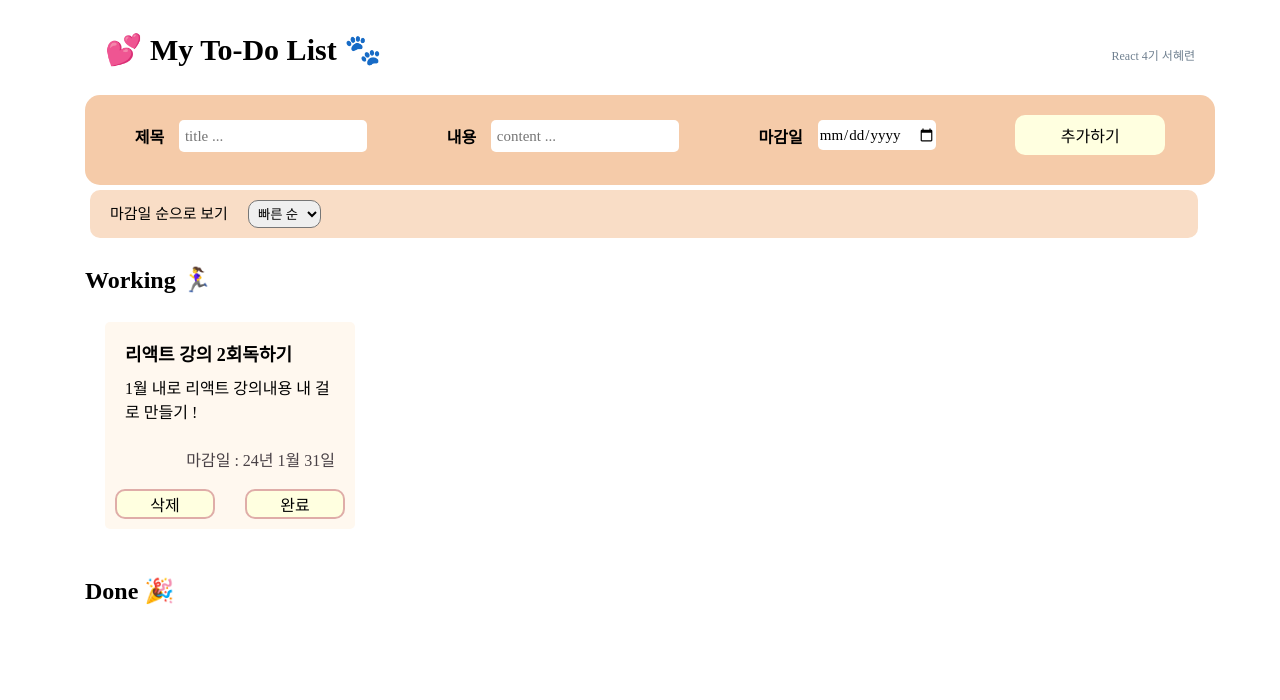
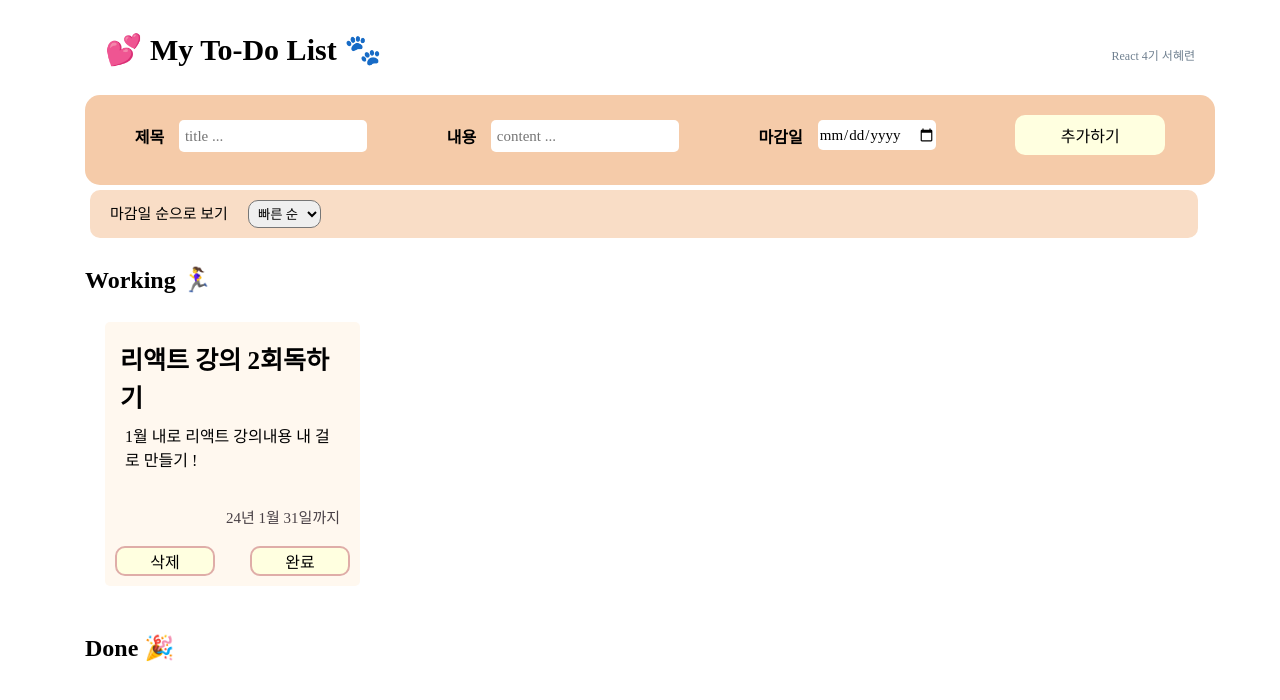
Before and after one commit to Hyeryeon-Seo/my-to-do-list, a React (Create React App) app: page / in a window 1280 px wide. Shown: the top 700 px of the page. Built offline with nearby package versions, Linux system fonts and the light colour scheme; a web font is replaced by a local one.

Commit message:
style 수정, 마감일 뜨는 텍스트 수정

```diff
--- a/src/App.css
+++ b/src/App.css
@@ -158,7 +158,7 @@ select {
   background-color: rgb(255, 248, 239);
   border: none;
   border-radius: 5px;
-  width: 250px;
+  width: 255px;
   margin-right: 15px;
 }
 
@@ -186,9 +186,9 @@ select {
 }
 
 .todoTitle {
-  font-size: large;
+  font-size: 25px;
   font-weight: bold;
-  margin: 20px auto 0 20px;
+  margin: 20px 15px 0 15px;
   line-height: 1.5em;
 }
 
@@ -198,11 +198,12 @@ select {
   min-height: 20px;
 }
 
-time {
-  margin: 10px 20px 10px auto;
+.todoDeadline {
+  margin: 20px 20px 10px auto;
   color: rgb(73, 65, 70);
   width: 90%;
   text-align: end; /*width %와 같이써야 적용*/
+  font-size: 15px;
 }
 
 .todo-btns {
--- a/src/components/todo/TodoController.jsx
+++ b/src/components/todo/TodoController.jsx
@@ -43,8 +43,9 @@ function TodoController() {
   };
 
   // todoItem 정렬하는 함수
-  // 미완성 -> v / 작동하지만 처음에 '빠른순'을 먼저 택하면 안먹힘 (느린순했다가 눌러야)
+  // 미완성 -> ? / 작동하지만 처음에 '빠른순'을 먼저 택하면 안먹힘 (느린순했다가 눌러야)
   // 그런데 오름차순 asc가 마감일 느린순?
+  // 마감일 입력x로 미정시, 그 카드들은 순서정렬자체가 안되는 문제 (그대로있음)
   const sortTodoItems = (order) => {
     const newOrderDeadline = [...todoList].sort((a, b) => {
       if (sortOrder === "asc") {
--- a/src/components/todo/TodoItem.jsx
+++ b/src/components/todo/TodoItem.jsx
@@ -16,15 +16,17 @@ function TodoItem(props) {
   } = props; // 구조분해할당
 
   let dateDeadline = "";
+  let deadlineText = "";
   if (!deadline) {
     // 넘겨받은 deadline이 없는 경우
-    dateDeadline = "미정";
+    deadlineText = "마감일 미정";
   } else {
     dateDeadline = new Date(deadline).toLocaleDateString("ko-KR", {
       year: "2-digit",
       month: "long",
       day: "numeric",
     });
+    deadlineText = dateDeadline + "까지";
   }
 
   if (type === "working") {
@@ -35,7 +37,7 @@ function TodoItem(props) {
         <div className="todo-main">
           <h2 className="todoTitle">{title}</h2>
           <p className="todoContent">{content}</p>
-          <time className="todoDeadline">마감일 : {dateDeadline}</time>
+          <time className="todoDeadline">{deadlineText}</time>
         </div>
         <div className="todo-btns">
           <CustomBtn className="del-btn" onClick={() => firstHandler(todo.id)}>
@@ -57,7 +59,7 @@ function TodoItem(props) {
         <div className="todo-main">
           <h2 className="todoTitle">{title}</h2>
           <p className="todoContent">{content}</p>
-          <time className="todoDeadline">마감일 : {dateDeadline}</time>
+          <time className="todoDeadline">{dateDeadline}</time>
         </div>
         <div className="todo-btns">
           <CustomBtn className="del-btn" onClick={() => firstHandler(todo.id)}>
```
